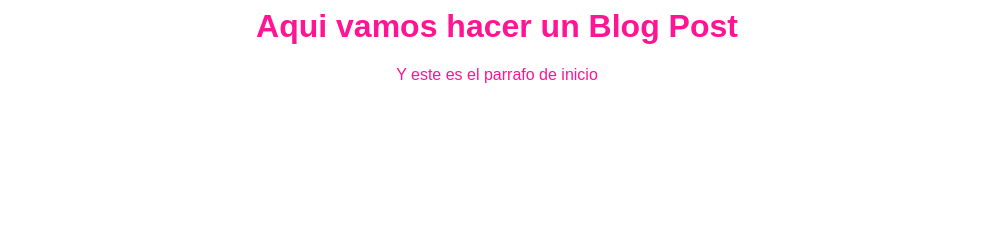
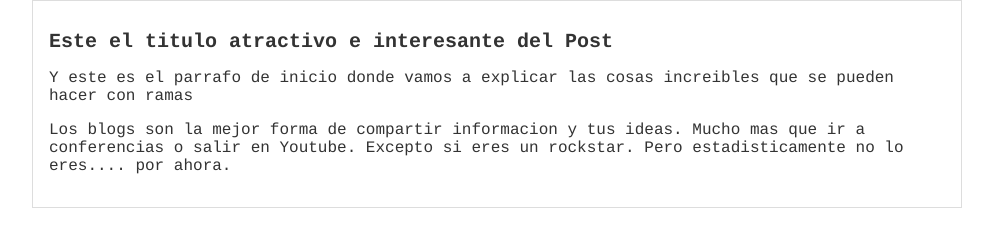
Before and after one commit to CarlosVera777/hyperblog, a plain HTML site: page blogpost.html in a window 1280 px wide. Shown: the whole page, without its empty margins (143-1136 px from the left). Drawn offline with Linux system fonts and the light colour scheme.

Commit message:
Agregado el contenido adicional del blog y una mejor tipografia

```diff
--- a/blogpost.html
+++ b/blogpost.html
@@ -4,7 +4,13 @@
         <link rel="stylesheet" href="css/estilos.css"/>
     </head>
     <body>
-        <h1>Aqui vamos hacer un Blog Post</h1>
-        <p>Y este es el parrafo de inicio</p>
+        <div id="container">
+            <div id="post">
+                <h1>Este el titulo atractivo e interesante del Post</h1>
+                <p>Y este es el parrafo de inicio donde vamos a explicar las cosas increibles que se pueden hacer con ramas</p>
+                <p>Los blogs son la mejor forma de compartir informacion y tus ideas. Mucho mas que ir a conferencias o salir en Youtube. Excepto si eres un rockstar. Pero estadisticamente no lo eres.... por ahora.
+                </p>
+            </div>
+        </div>
     </body>
 </html>
--- a/css/estilos.css
+++ b/css/estilos.css
@@ -1,5 +1,18 @@
 body {
-    color:deeppink;
-    font-family: Arial;
+    color:#333;
     text-align: center;
+    font-family: Courier;
+    font-size: 16px;
+    margin: 0;
+    padding: 0;
 }
+#container {
+    width: 70%;
+    padding: 1em;
+    text-align: left;
+    border: 1px solid #DDD;
+    margin: 0 auto;
+}
+#container h1 {
+    font-size: 20px;
+}
```
